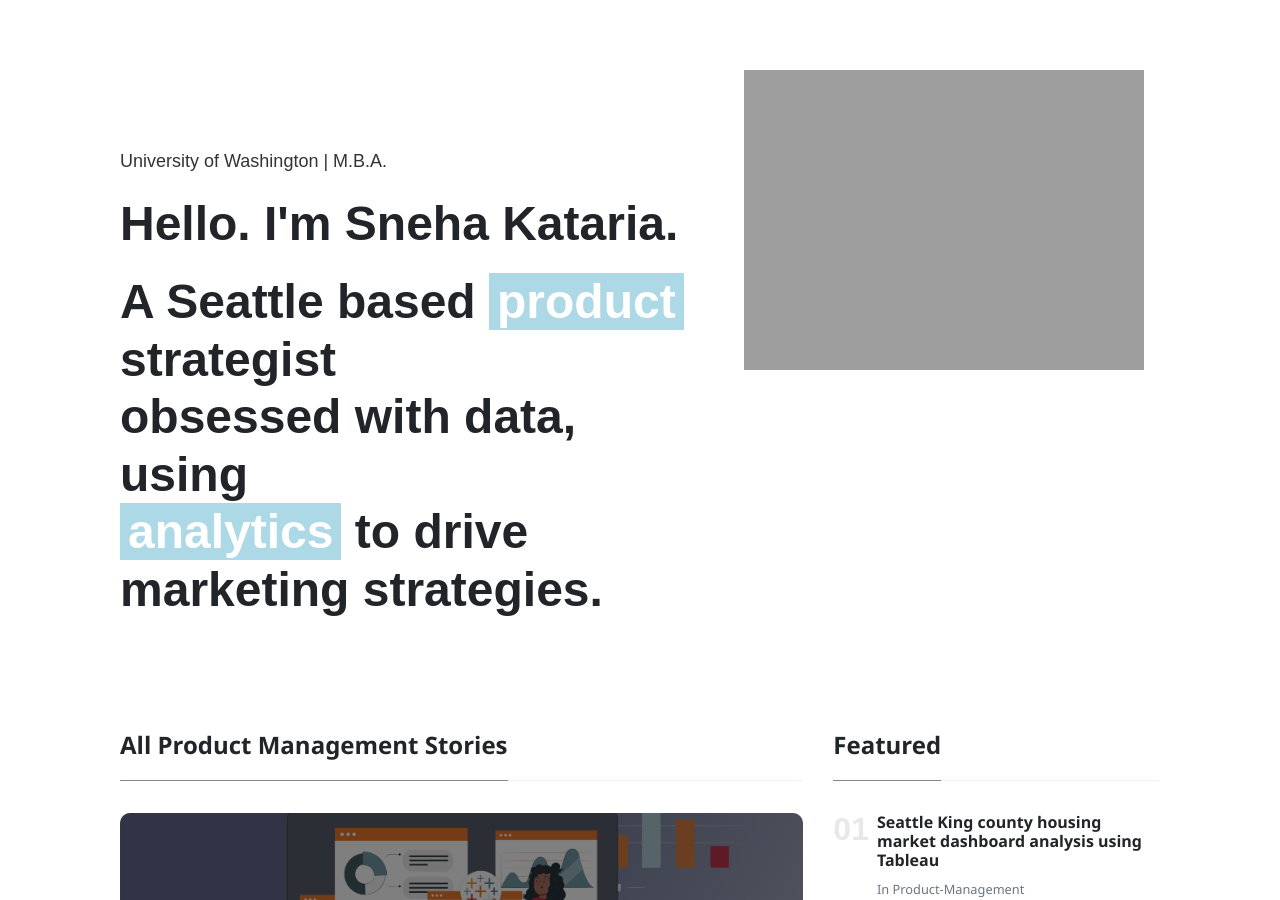
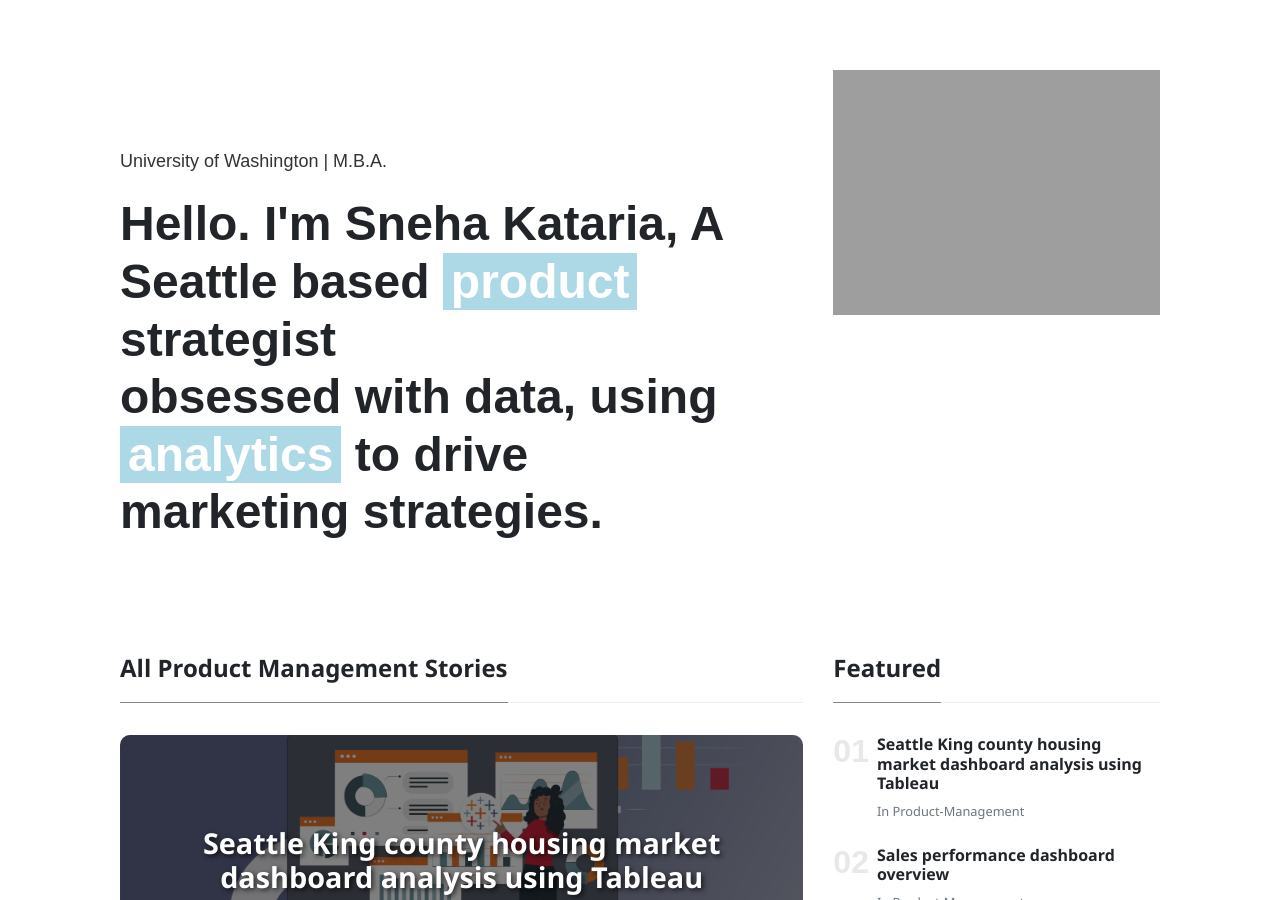
Before and after one commit to sneha-kataria/blog, a Jekyll site: the page built from index.html, in a window 1280 px wide and 900 px high. Built offline with Jekyll 4.4.1, drawn with Linux system fonts in a browser that asks for light colours; nearby versions of some CDN libraries; the list of posts is cut into pages by our own code.

Commit message:
Fixed the formatting.

```diff
--- a/index.html
+++ b/index.html
@@ -10,7 +10,7 @@ description: "Hey I am Sneha Kataria, and this my blog."
     {% if page.url == "/" %}
     <!-- Begin post excerpts, let's highlight the first 4 posts on top -->
     <div class="row remove-site-content-margin">
-        <div class="col-md-7">
+        <div class="col-md-8">
             <div style="font-family: sans-serif;">
                 <br>
                 <br>
@@ -18,9 +18,7 @@ description: "Hey I am Sneha Kataria, and this my blog."
                 <div style="color: #333333; font-size: 18px;">University of Washington | M.B.A.</div>
 
                 <h1 style="font-size: 48px; font-weight: bold; margin: 20px 0;">
-                    Hello. I'm Sneha Kataria.
-                </h1>
-                <h1 style="font-size: 48px; font-weight: bold; margin: 20px 0;">
+                    Hello. I'm Sneha Kataria,
                     A Seattle based <span style="background-color: #ADD8E6; color: white; padding: 2px 8px;">product</span> strategist<br>
                     obsessed with data, using<br>
                     <span style="background-color: #ADD8E6; color: white; padding: 2px 8px;">analytics</span> to drive<br>
@@ -31,7 +29,7 @@ description: "Hey I am Sneha Kataria, and this my blog."
             <br>
             <br>
         </div>
-        <div class="col-md-5">
+        <div class="col-md-4">
             <img src="https://sneha-kataria.github.io/blog/assets/images/sneha_portrait.jpg" alt="Sneha Kataria Photo">
             <br>
             <br>
```
